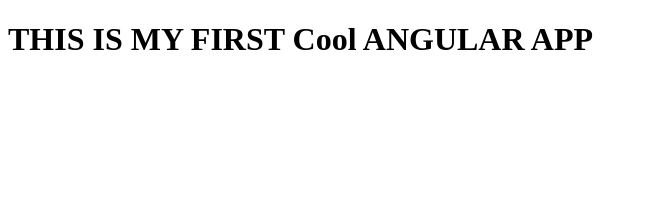
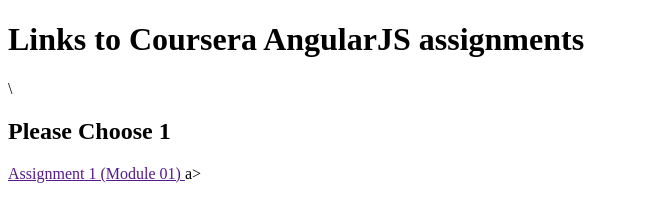
Before and after one commit to patrickgomes1968/Angular-Test, a plain HTML site: page index.html in a window 1280 px wide. Shown: the whole page, without its empty margins (0-647 px from the left). Drawn offline with Linux system fonts and the light colour scheme.

Commit message:
completed assignment 1 (Module1)

```diff
--- a/index.html
+++ b/index.html
@@ -5,7 +5,10 @@
   <title>AngularJS Test</title>
 </head>
 <body>
-<h1>THIS IS MY FIRST Cool ANGULAR APP</h1>
+<h1>Links to Coursera AngularJS assignments</h1>\
+<h2> Please Choose 1 </h2>
+
+<a href "/assignments/Assigment1/index.html"> Assignment 1 (Module 01) </a>a>
 <p>
 
 </p>
```
